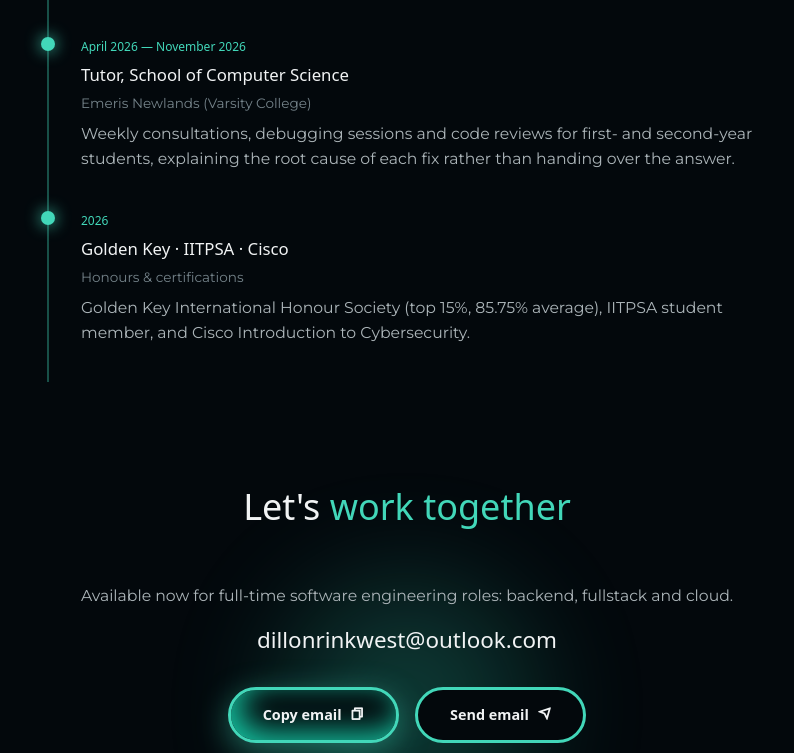
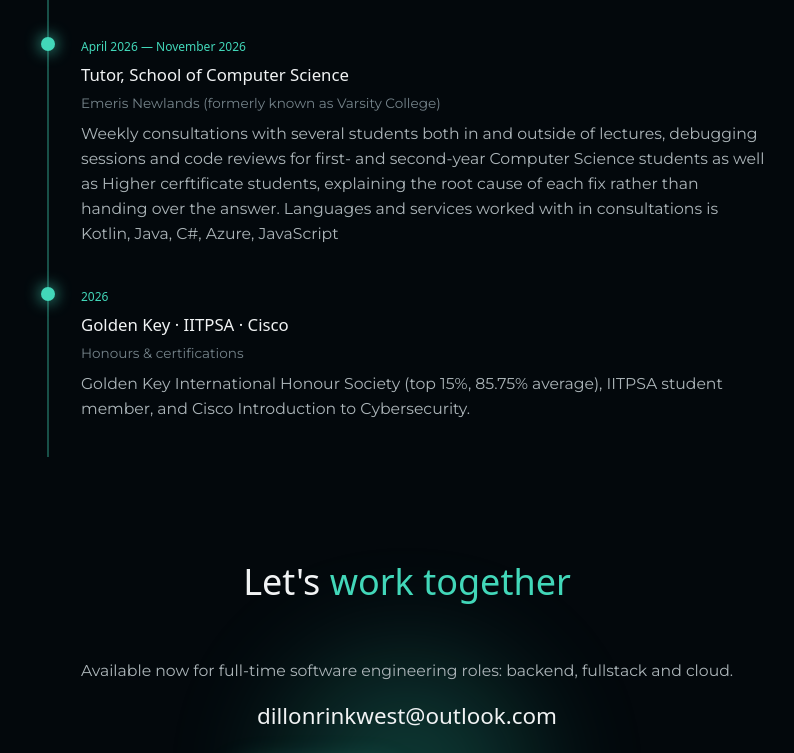
Before and after one commit to ST10439147/Dillon-Rinkwest-portfolio, an Astro site: page / in a window 1280 px wide. Shown: the part 4156-4909 px from the top of the page, without its empty margins (233-1027 px from the left). Built offline with nearby package versions, Linux system fonts and the light colour scheme; Astro itself is replaced by a stand-in of ours; a web font is replaced by a local one.

Commit message:
Expand tutor experience details
Clarify the tutoring audience and consultation format, and list the languages and services covered.

```diff
--- a/src/pages/index.astro
+++ b/src/pages/index.astro
@@ -101,7 +101,7 @@ const skills = [
 
 const experience = [
   { when: 'April 2026 — now', title: 'Lead Engineer, NPO Management Platform', where: 'Student team · non-profit client', text: 'Building a management platform now being delivered to the client: .NET 10 Web API, EF Core and Azure (SQL, Key Vault, Blob Storage, Communication Services), with Blazor and .NET MAUI clients.' },
-  { when: 'April 2026 — November 2026', title: 'Tutor, School of Computer Science', where: 'Emeris Newlands (Varsity College)', text: 'Weekly consultations, debugging sessions and code reviews for first- and second-year students, explaining the root cause of each fix rather than handing over the answer.' },
+  { when: 'April 2026 — November 2026', title: 'Tutor, School of Computer Science', where: 'Emeris Newlands (formerly known as Varsity College)', text: 'Weekly consultations with several students both in and outside of lectures, debugging sessions and code reviews for first- and second-year Computer Science students as well as Higher cerftificate students, explaining the root cause of each fix rather than handing over the answer. Languages and services worked with in consultations is Kotlin, Java, C#, Azure, JavaScript' },
   { when: '2026', title: 'Golden Key · IITPSA · Cisco', where: 'Honours & certifications', text: 'Golden Key International Honour Society (top 15%, 85.75% average), IITPSA student member, and Cisco Introduction to Cybersecurity.' },
 ];
 
```
